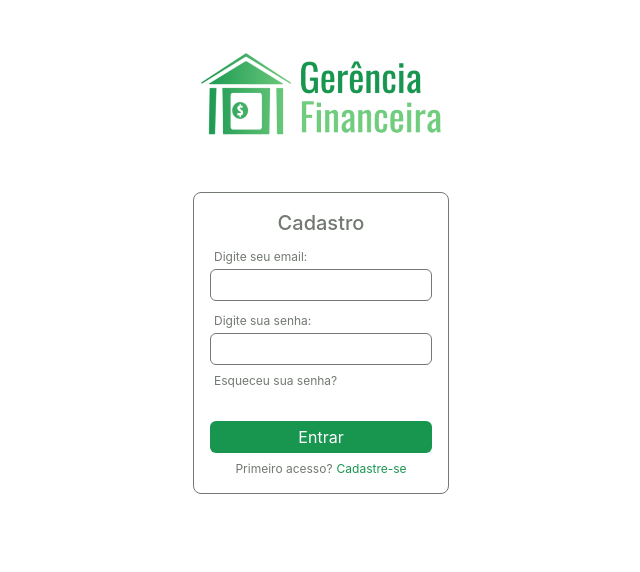
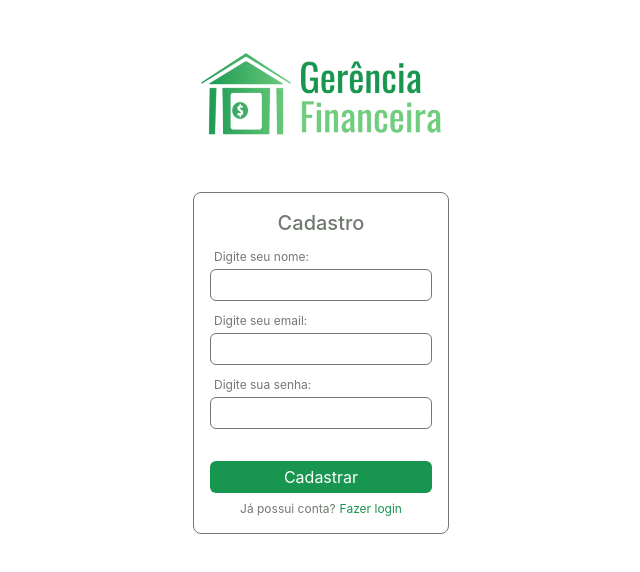
Before and after one commit to DaviJat/gerencia-financeira, a Next.js app: page / in a window 1280 px wide. Both pictures are taken after a click on the element "Cadastre-se". Shown: the top 572 px of the page, without its empty margins (319-959 px from the left). Built offline with nearby package versions, Linux system fonts and the light colour scheme.

Commit message:
Removendo warning

```diff
--- a/src/components/CardLogin.tsx
+++ b/src/components/CardLogin.tsx
@@ -4,6 +4,7 @@ import { useState } from 'react';
 
 export default function CardLogin() {
   const [usuario] = useState({
+    nome: '',
     email: '',
     senha: '',
     service: '',
@@ -17,7 +18,7 @@ export default function CardLogin() {
   }
 
   return (
-    <div className={styles.card}>
+    <form className={styles.card}>
       {form == 'login' ? (
         <>
           <h2>Login</h2>
@@ -39,22 +40,21 @@ export default function CardLogin() {
       ) : (
         <>
           <h2>Cadastro</h2>
+          <label htmlFor="email">Digite seu nome:</label>
+          <input id="nome" name="nome" type="text" onChange={(e) => (usuario.email = e.target.value)} />
           <label htmlFor="email">Digite seu email:</label>
           <input id="email" name="email" type="email" onChange={(e) => (usuario.email = e.target.value)} />
           <label htmlFor="password">Digite sua senha:</label>
           <input id="password" name="password" type="password" onChange={(e) => (usuario.senha = e.target.value)} />
-          <a className={styles.forgotPassword} href="">
-            Esqueceu sua senha?
-          </a>
           <button name="loginUsuario" onClick={loginUsuario}>
-            Entrar
+            Cadastrar
           </button>
           <div className={styles.registerContainer}>
-            <p>Primeiro acesso?</p>
-            <span onClick={() => setForm('login')}>Cadastre-se</span>
+            <p>Já possui conta?</p>
+            <span onClick={() => setForm('login')}>Fazer login</span>
           </div>
         </>
       )}
-    </div>
+    </form>
   );
 }
```
